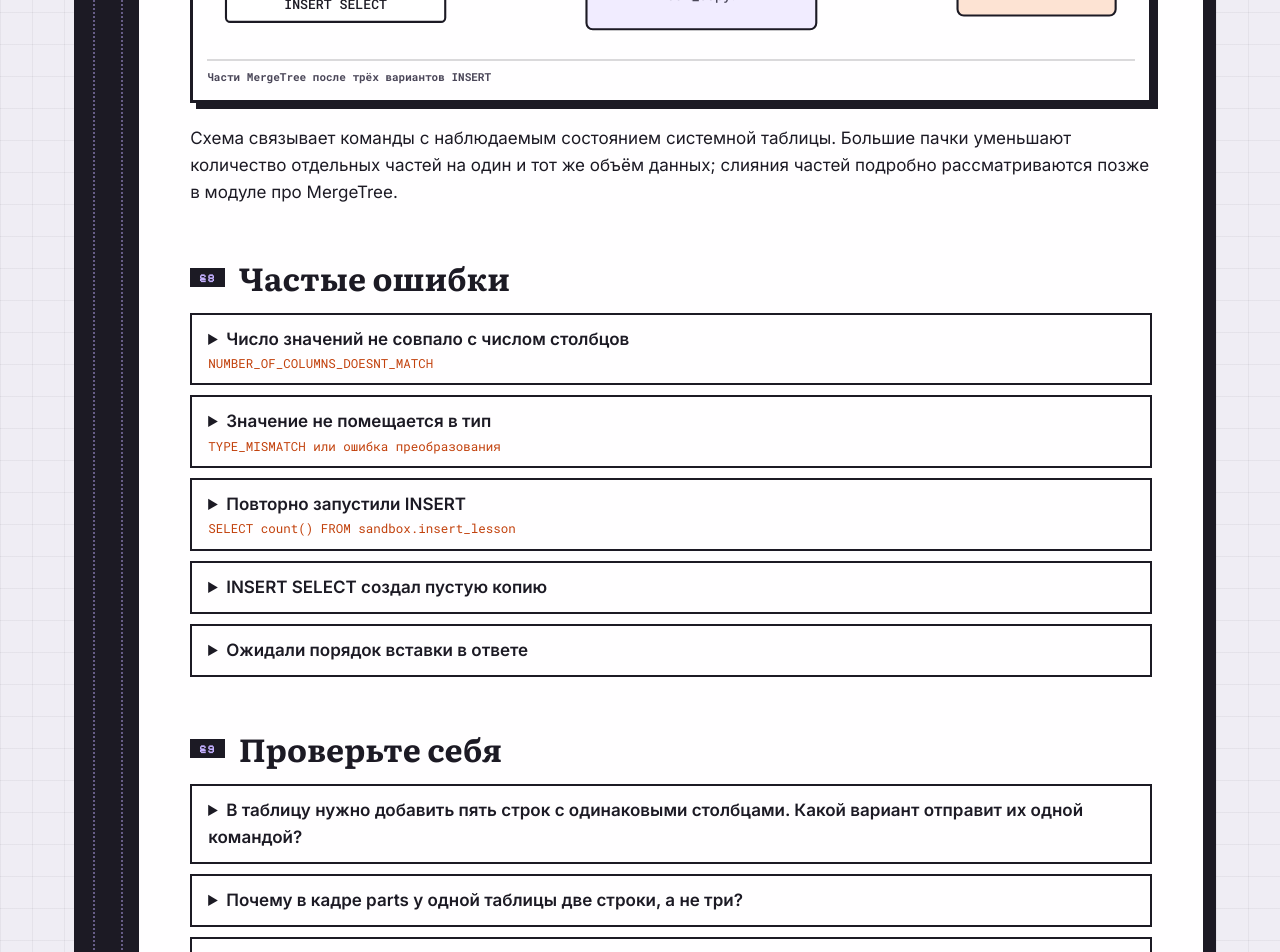
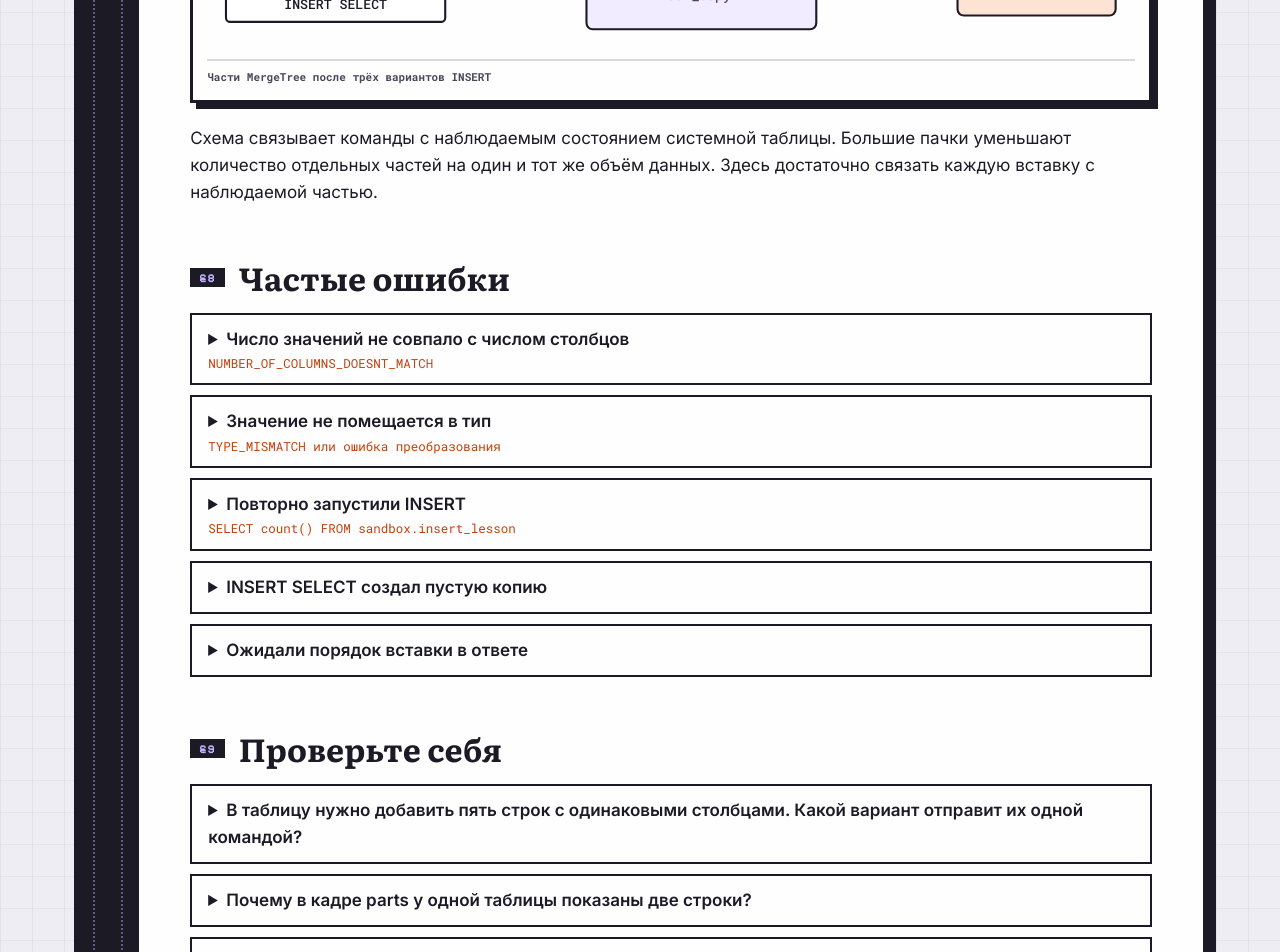
Before and after one commit to MaximBytecamp/clickhouse_theory_makarov, a plain HTML site: page temy/15-insert/index.html in a window 1280 px wide. Shown: the part 7380-8332 px from the top of the page. Drawn offline with Linux system fonts and the light colour scheme.

Commit message:
Polish ClickHouse chapter 1.5

```diff
--- a/temy/15-insert/index.html
+++ b/temy/15-insert/index.html
@@ -118,7 +118,7 @@ WHERE qty &gt;= 2;</pre></figure>
     <figure class="shot"><img loading="lazy" src="../../shots/15-03-parts.png" alt="system.parts показывает insert_copy с частью на 2 строки и insert_lesson с частями на 1 и 2 строки"><figcaption>system.parts: три активные части, созданные разными вставками</figcaption></figure>
     <p>В кадре столбец <code>table</code> различает две таблицы. У <code>insert_lesson</code> видны части на 1 и 2 строки. У <code>insert_copy</code> видна одна часть на 2 строки. Число частей не равно числу строк: одна пачка содержит несколько строк.</p>
     <figure class="pic"><svg viewBox="0 0 880 190" role="img" aria-label="Три INSERT создают три части: insert_lesson получает части на 1 и 2 строки, insert_copy — часть на 2 строки"><text class="tb" x="18" y="25">запросы</text><rect class="sc-box" x="18" y="42" width="208" height="34" rx="4"/><text class="tm tc" x="122" y="64">одна строка</text><rect class="sc-box" x="18" y="86" width="208" height="34" rx="4"/><text class="tm tc" x="122" y="108">пачка 2 строки</text><rect class="sc-box" x="18" y="130" width="208" height="34" rx="4"/><text class="tm tc" x="122" y="152">INSERT SELECT</text><path class="sc-arrow" d="M250 103 L334 103 M327 97 L334 103 L327 109"/><rect class="sc-acc" x="360" y="35" width="218" height="136" rx="6"/><text class="tb tc" x="469" y="63">активные части</text><text class="t tc" x="469" y="91">insert_lesson: 1</text><text class="t tc" x="469" y="117">insert_lesson: 2</text><text class="t tc" x="469" y="143">insert_copy: 2</text><path class="sc-arrow" d="M602 103 L686 103 M679 97 L686 103 L679 109"/><rect class="sc-warm" x="712" y="48" width="150" height="110" rx="6"/><text class="tb tc" x="787" y="77">system.parts</text><text class="t tc" x="787" y="105">table</text><text class="t tc" x="787" y="129">rows</text></svg><figcaption>Части MergeTree после трёх вариантов INSERT</figcaption></figure>
-    <p>Схема связывает команды с наблюдаемым состоянием системной таблицы. Большие пачки уменьшают количество отдельных частей на один и тот же объём данных; слияния частей подробно рассматриваются позже в модуле про MergeTree.</p>
+    <p>Схема связывает команды с наблюдаемым состоянием системной таблицы. Большие пачки уменьшают количество отдельных частей на один и тот же объём данных. Здесь достаточно связать каждую вставку с наблюдаемой частью.</p>
 
     <h2 id="s8"><span class="sec">§8</span>Частые ошибки</h2>
     <details class="err"><summary>Число значений не совпало с числом столбцов<small>NUMBER_OF_COLUMNS_DOESNT_MATCH</small></summary><p>Сверьте список после имени таблицы и каждую строку после <code>VALUES</code>. Уберите лишнее значение или добавьте нужный столбец с подходящим значением.</p></details>
@@ -129,7 +129,7 @@ WHERE qty &gt;= 2;</pre></figure>
 
     <h2 id="s9"><span class="sec">§9</span>Проверьте себя</h2>
     <details><summary>В таблицу нужно добавить пять строк с одинаковыми столбцами. Какой вариант отправит их одной командой?</summary><p>Одна команда <code>INSERT INTO … VALUES</code> с пятью строками в круглых скобках, разделёнными запятыми.</p></details>
-    <details><summary>Почему в кадре parts у одной таблицы две строки, а не три?</summary><p>Первая вставка добавила одну строку и создала часть на 1 строку. Вторая вставка добавила две строки одной пачкой и создала часть на 2 строки. Число частей считает порции вставки, а не отдельные строки.</p></details>
+    <details><summary>Почему в кадре parts у одной таблицы показаны две строки?</summary><p>Первая вставка добавила одну строку и создала часть на 1 строку. Вторая вставка добавила две строки одной пачкой и создала часть на 2 строки. Число частей соответствует порциям вставки. Одна порция может содержать несколько строк.</p></details>
     <details><summary>Что попадёт в insert_copy при условии qty &gt;= 2?</summary><p>Строки с id 1 и 2. У них количество 2 и 4; строка id 3 с количеством 1 условие не проходит.</p></details>
     <details><summary>Что изменится, если в INSERT не передать note?</summary><p>Для созданной таблицы сервер применит <code>DEFAULT 'не указано'</code>. Это правило действует, если способ вставки разрешает заполнение пропущенного столбца по умолчанию.</p></details>
     <h3>Самостоятельно: перенести крупные заказы</h3>
```
